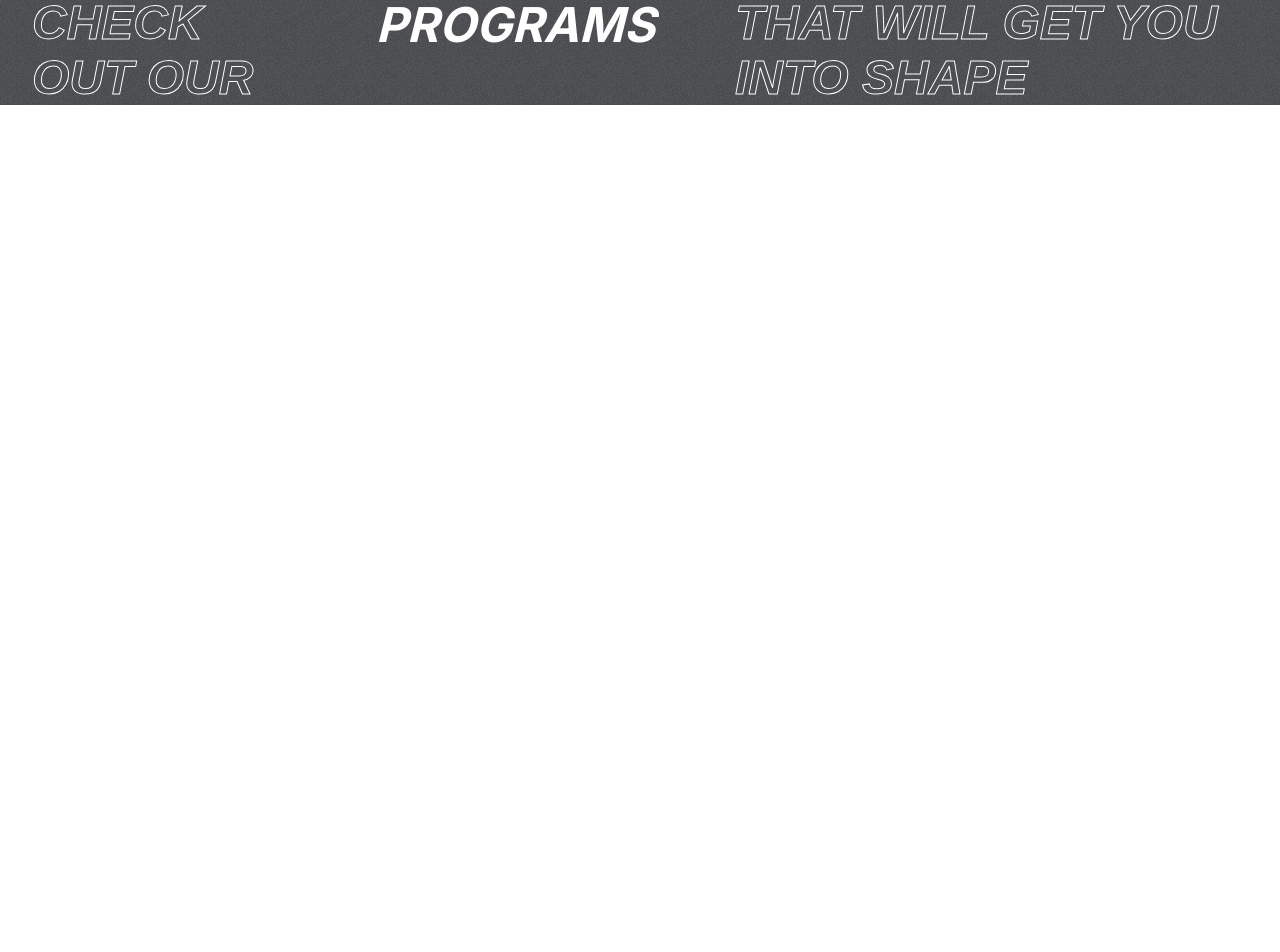
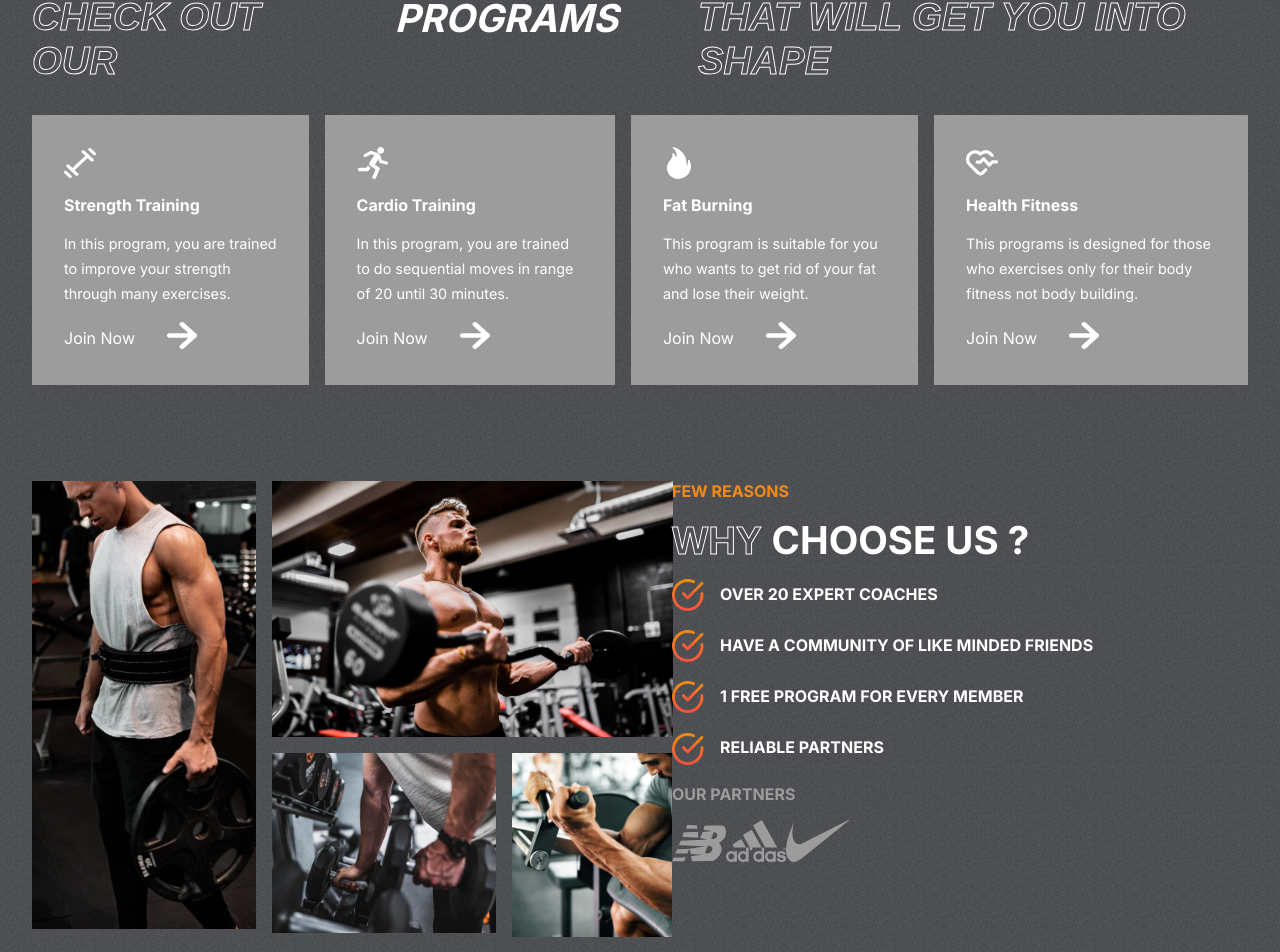
Before and after one commit to stealthman22/fitfam, a React (Create React App) app: page / in a window 1280 px wide. Shown: the part 774-1726 px from the top of the page. Before the commit the page ends 879 px from the top, so only its background shows below. Built offline with nearby package versions, Linux system fonts and the light colour scheme.

Commit message:
working on the reasons section

```diff
--- a/src/App.js
+++ b/src/App.js
@@ -1,12 +1,14 @@
 import "./App.css";
 import Hero from "./components/Hero/Hero";
 import Programs from "./components/Programs/Programs";
+import Reasons from "./components/Reasons/Reasons";
 
 function App() {
 	return (
 		<div className="App">
 			<Hero />
 			<Programs />
+			<Reasons />
 		</div>
 	);
 }
--- a/src/components/Hero/Hero.css
+++ b/src/components/Hero/Hero.css
@@ -9,7 +9,8 @@
 	flex-direction: column;
 	padding: 2rem;
 	/* add this style to min-width 1920 */
-	/* padding-left: 10rem; */
+	/* padding-left: 10rem;
+	changed my mind im building for 1440 px*/
 	padding-top: 1.5rem;
 	flex: 3;
 }
@@ -123,7 +124,7 @@
 	padding: 1rem;
 	align-items: flex-start;
 	position: absolute;
-	right: 4rem;
+	right: 2rem;
 	top: 7rem;
 }
 
@@ -142,14 +143,14 @@
 .hero-image {
 	position: absolute;
 	top: 10rem;
-	right: 15rem;
+	right: 9rem;
 	width: 25rem;
 }
 
 .hero-image-back {
 	position: absolute;
 	top: 6em;
-	right: 28rem;
+	right: 22rem;
 	z-index: -1;
 	width: 15rem;
 }
@@ -157,7 +158,7 @@
 .calories {
 	position: absolute;
 	top: 29rem;
-	right: 40rem;
+	right: 34rem;
 	display: flex;
 	gap: 2rem;
 	background-color: var(--caloryCard);
--- a/src/components/Programs/Programs.css
+++ b/src/components/Programs/Programs.css
@@ -9,12 +9,56 @@
 	display: flex;
 	gap: 5rem;
 	font-weight: bold;
-	font-size: 3rem;
+	font-size: 2.4rem;
 	justify-content: center;
 	color: var(--light-text);
 	text-transform: uppercase;
 	font-style: italic;
 }
 
-/* .programs-header:nth-child(2) {
-} */
+.program-categories {
+	display: flex;
+	gap: 1rem;
+}
+
+.category {
+	display: flex;
+	flex-direction: column;
+	background-color: var(--gray);
+	padding: 2rem;
+	gap: 1rem;
+	color: var(--light-text);
+	justify-content: space-between;
+}
+
+.category > :nth-child(1) {
+	width: 2rem;
+	height: 2rem;
+	fill: var(--light-text);
+}
+
+.category > :nth-child(2) {
+	font-size: 1rem;
+	font-weight: bold;
+}
+
+.category > :nth-child(3) {
+	font-size: 0.9rem;
+
+	line-height: 25px;
+}
+
+.category:hover {
+	background: var(--planCard);
+	cursor: pointer;
+}
+
+.join-now {
+	display: flex;
+	align-items: center;
+	gap: 2rem;
+}
+
+.join-now > img {
+	width: 1rem;
+}
--- a/src/components/Programs/Programs.jsx
+++ b/src/components/Programs/Programs.jsx
@@ -1,5 +1,7 @@
 import React from "react";
 import "./Programs.css";
+import { programsData } from "../../data/programsData";
+import RightArrow from "../../assets/rightArrow.png";
 
 const Programs = () => {
 	return (
@@ -9,6 +11,21 @@ const Programs = () => {
 				<span>Programs</span>
 				<span className="stroke-text">that will get you into shape</span>
 			</div>
+			<div className="program-categories">
+				{programsData.map((program) => (
+					<div className="category">
+						{program.image}
+						<span>{program.heading}</span>
+						<span>{program.details}</span>
+						<div className="join-now">
+							<span>Join Now</span>
+							<span>
+								<img src={RightArrow} alt="" />
+							</span>
+						</div>
+					</div>
+				))}
+			</div>
 		</div>
 	);
 };
--- a/src/components/Reasons/Reasons.css
+++ b/src/components/Reasons/Reasons.css
@@ -1,11 +1,12 @@
 .reasons {
+	padding: 0 2rem;
 	display: flex;
-	grid-template: 2rem;
-	/* gap: 2rem; */
-	padding: 0 2rem;
+	gap: 2rem;
+	/* flex-wrap: wrap; */
 }
 
 .left-r {
+	width: 50%;
 	flex: 1 1;
 	display: grid;
 	grid-template-columns: repeat(3, 1fr);
@@ -18,7 +19,7 @@
 }
 
 .left-r > :nth-child(1) {
-	width: 12rem;
+	width: 14rem;
 	grid-row: 1/3;
 	height: 28rem;
 }
@@ -26,11 +27,65 @@
 .left-r > :nth-child(2) {
 	width: auto;
 	height: 16rem;
+	grid-column: 2/4;
 }
 
-.left-r > :nth-child(2) {
+.left-r > :nth-child(3) {
+	width: 14rem;
+	grid-column: 2/3;
+	grid-row: 2;
 }
 
+.left-r > :nth-child(4) {
+	width: 10rem;
+	grid-row: 2;
+	grid-column: 3/4;
+	height: 11.5rem;
+}
 .right-r {
 	flex: 1 1;
+	text-transform: uppercase;
+	display: flex;
+	flex-direction: column;
+	gap: 1rem;
 }
+
+.right-r > span {
+	font-weight: bold;
+	color: var(--orange);
+}
+
+.right-r > div {
+	font-weight: bold;
+	color: var(--light-text);
+	font-size: 2.4rem;
+}
+
+.details-r {
+	display: flex;
+	flex-direction: column;
+	gap: 1rem;
+}
+
+.details-r > div {
+	display: flex;
+	gap: 1rem;
+	font-size: 1rem;
+	vertical-align: top;
+	/* margin-top: 0.5rem; */
+}
+
+.details-r > div > img {
+	width: 2rem;
+	height: 2rem;
+	padding-bottom: 0.2rem;
+}
+
+.details-r > div > span {
+	padding-top: 0.3rem;
+}
+
+.partners-heading {
+	/* color inherited from .right-r > span: var (--orange) */
+	color: var(--gray) !important;
+}
--- a/src/components/Reasons/Reasons.jsx
+++ b/src/components/Reasons/Reasons.jsx
@@ -17,7 +17,37 @@ const Reasons = () => {
 				<img src={image2} alt="" />
 				<img src={image3} alt="" />
 				<img src={image4} alt="" />
-				<right className="r">right-side</right>
+			</div>
+			<div className="right-r">
+				<span>Few reasons</span>
+				<div>
+					<span className="stroke-text">Why </span>
+					<span>choose us ?</span>
+				</div>
+				<div className="details-r">
+					<div>
+						<img src={tick} alt="" />
+						<span> over 20 expert coaches</span>
+					</div>
+					<div>
+						<img src={tick} alt="" />
+						<span> have a community of like minded friends</span>
+					</div>
+					<div>
+						<img src={tick} alt="" />
+						<span> 1 free program for every member</span>
+					</div>
+					<div>
+						<img src={tick} alt="" />
+						<span> Reliable partners</span>
+					</div>
+				</div>
+				<span className="partners-heading">Our Partners</span>
+				<div className="partners">
+					<img src={nb} alt="" />
+					<img src={adidas} alt="" />
+					<img src={nike} alt="" />
+				</div>
 			</div>
 		</div>
 	);
```
